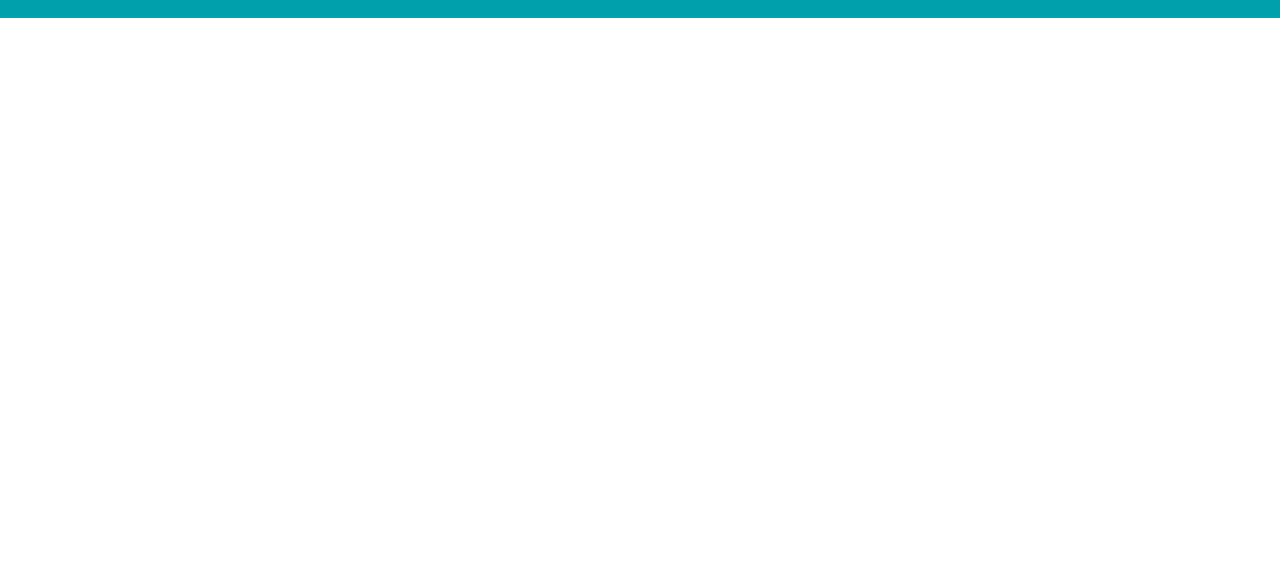
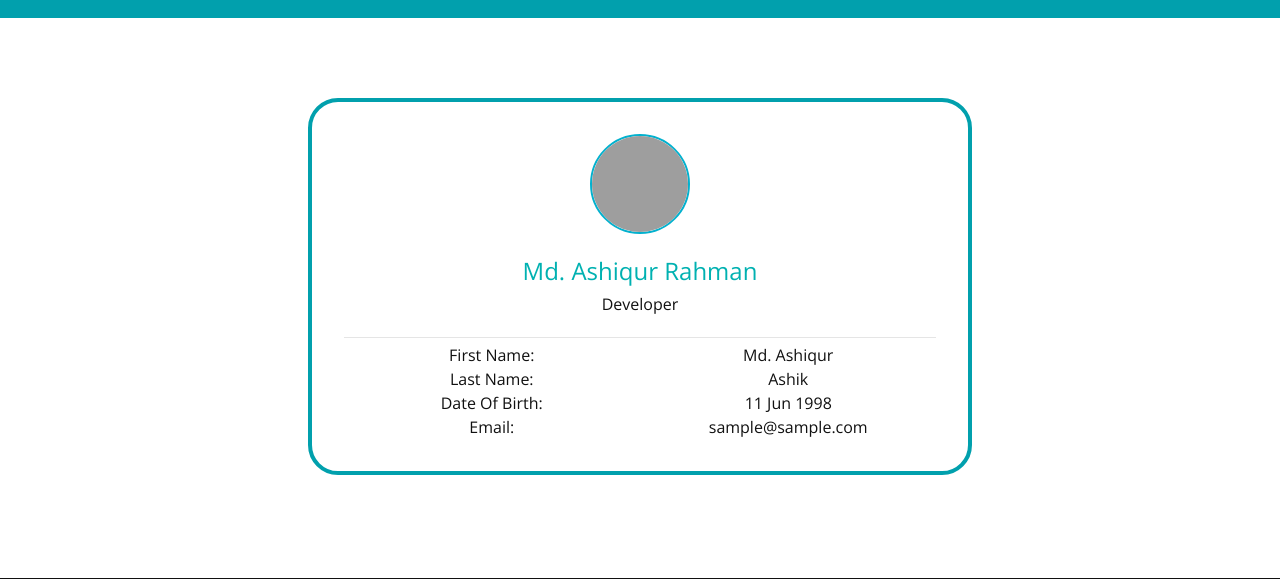
Before and after one commit to JoseSimonet/web, a PHP site: page /loged.php in a window 1280 px wide. Shown: the part 278-857 px from the top of the page. Run offline with PHP 8.4, Linux system fonts and the light colour scheme; the visitor is signed in with stand-in values (Sample User, id 1); some libraries are stand-ins or nearby versions; grey boxes are pictures that could not be loaded.

Commit message:
Profile & Login

```diff
--- a/css/estilos.css
+++ b/css/estilos.css
@@ -421,6 +421,21 @@ body {
   background-color: #F9B30E;
   border-color: #F9B30E; }
 
+  /*Estilos página de perfil*/
+  input.hidden {
+    position: absolute;
+    left: -9999px;
+}
+
+#profile-image1 {
+    cursor: pointer;
+
+     width: 100px;
+    height: 100px;
+  border:2px solid #03b1ce ;}
+  .title{ font-size:16px; font-weight:500;}
+   .bot-border{ border-bottom:1px #f8f8f8 solid;  margin:5px 0  5px 0}
+
 /*Disposición según resoluciones*/
 @media (min-width: 768px) {
   #menu-principal {
--- a/loged.php
+++ b/loged.php
@@ -74,74 +74,45 @@
             </div>
         </section>
 
-        <div class="container" style="text-align: center; height: 70vh;">
 
-        </div>
+<div class="container" style="text-align: center; height: 70vh;">
+  <div class="row">
+       <div class="col-md-7" style ="margin: 5rem auto; border: 0.3rem solid #01A0AD; padding: 2rem; border-radius: 30px;">
 
-<div class="container">
-  <div class="row">
-     <h2>Your Profile</h2>
-
-
-       <div class="col-md-7 ">
-
-<div class="panel panel-default">
-  <div class="panel-heading">  <h4 >User Profile</h4></div>
-   <div class="panel-body">
-
-    <div class="box box-info">
-
-            <div class="box-body">
-                     <div class="col-sm-6">
+                     <div class="col-sm-12">
                      <div  align="center"> <img alt="User Pic" src="https://x1.xingassets.com/assets/frontend_minified/img/users/nobody_m.original.jpg" id="profile-image1" class="img-circle img-responsive">
 
-                <input id="profile-image-upload" class="hidden" type="file">
-<div style="color:#999;" >click here to change profile image</div>
                 <!--Upload Image Js And Css-->
                      </div>
               <br>
                 <!-- /input-group -->
             </div>
-            <div class="col-sm-6">
+            <div class="col-sm-12">
             <h4 style="color:#00b1b1;">Md. Ashiqur Rahman </h4></span>
               <span><p>Developer</p></span>
             </div>
             <div class="clearfix"></div>
             <hr style="margin:5px 0 5px 0;">
 
+              <div class="container">
+  <div class="row">
+<div class="col-sm-6 col-xs-6 title" >First Name:</div><div class="col-sm-6 col-xs-6 ">Md. Ashiqur</div>
+     <div class="clearfix"></div>
 
-<div class="col-sm-5 col-xs-6 title " >First Name:</div><div class="col-sm-7 col-xs-6 ">Md. Ashiqur</div>
-     <div class="clearfix"></div>
-<div class="bot-border"></div>
+<div class="col-sm-6 col-xs-6 title " >Last Name:</div><div class="col-sm-6"> Ashik</div>
+  <div class="clearfix"></div>
 
-<div class="col-sm-5 col-xs-6 title " >Last Name:</div><div class="col-sm-7"> Ashik</div>
-  <div class="clearfix"></div>
-<div class="bot-border"></div>
-
-<div class="col-sm-5 col-xs-6 title " >Date Of Birth:</div><div class="col-sm-7">11 Jun 1998</div>
+<div class="col-sm-6 col-xs-6 title " >Date Of Birth:</div><div class="col-sm-6">11 Jun 1998</div>
 
   <div class="clearfix"></div>
-<div class="bot-border"></div>
 
-<div class="col-sm-5 col-xs-6 title " >Email:</div><div class="col-sm-7">sample@sample.com</div>
-
+<div class="col-sm-6 col-xs-6 title " >Email:</div><div class="col-sm-6">sample@sample.com</div>
 
  <div class="clearfix"></div>
-<div class="bot-border"></div>
-            <!-- /.box-body -->
-          </div>
-          <!-- /.box -->
-        </div>
-    </div>
-    </div>
 </div>
-    <script>
-              $(function() {
-    $('#profile-image1').on('click', function() {
-        $('#profile-image-upload').click();
-    });
-});
-              </script>
+</div>
+</div>
+
    </div>
 </div>
 
```
Also changed, not shown: register.php (deleted, +0 -136 lines).
